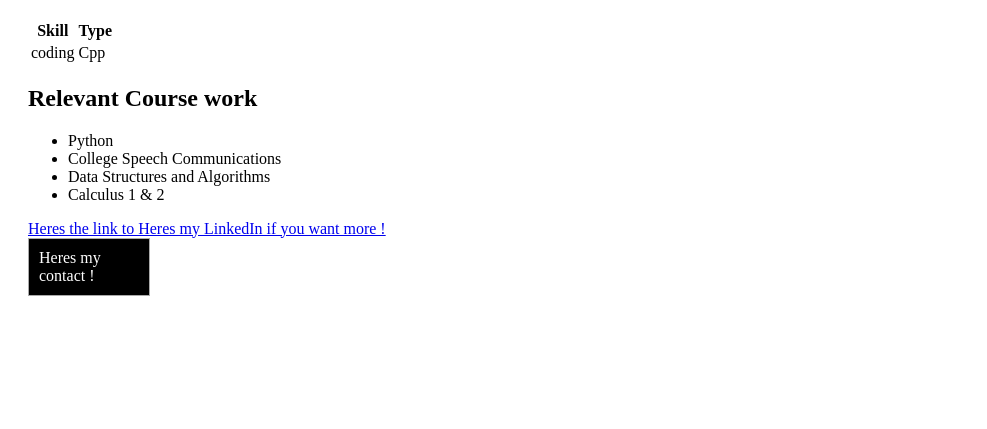
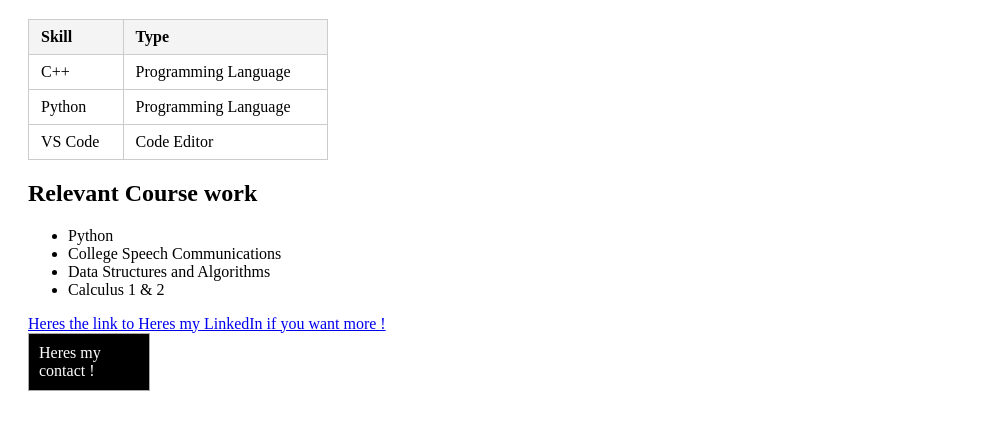
Before and after one commit to Jamielee005/Jamielee005.github.io, a plain HTML site: page index.html in a window 1280 px wide. Shown: the part 257-686 px from the top of the page, without its empty margins (0-987 px from the left). Drawn offline with Linux system fonts and the light colour scheme.

Commit message:
change header

```diff
--- a/index.html
+++ b/index.html
@@ -26,9 +26,17 @@
       <th>Type</th>
     </tr>
     <tr>
-      <td>coding</td>
-      <td>Cpp</td>
-    </tr>
+      <td>C++</td>
+      <td>Programming Language</td>
+     </tr>
+        <tr>
+        <td>Python</td>
+        <td>Programming Language</td>
+        </tr>
+
+            <tr>
+                <td>VS Code</td> <td>Code Editor</td>
+                </tr>
   </table>
 
 <h2> Relevant Course work </h2>
--- a/style.css
+++ b/style.css
@@ -33,3 +33,19 @@ body {
   #special {
     color: pink;
   }
+  table {
+    width: 300px;
+    border-collapse: collapse;
+    margin-top: 20px;
+  }
+
+  th, td {
+    border: 1px solid #ccc;
+    padding: 8px 12px;
+    text-align: left;
+  }
+
+  th {
+    background-color: #f4f4f4;
+    font-weight: bold;
+  }
```
